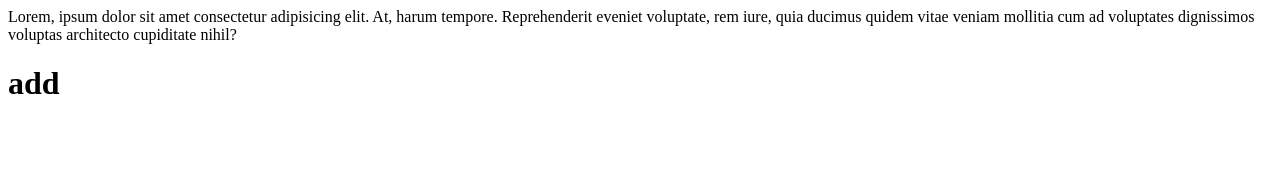
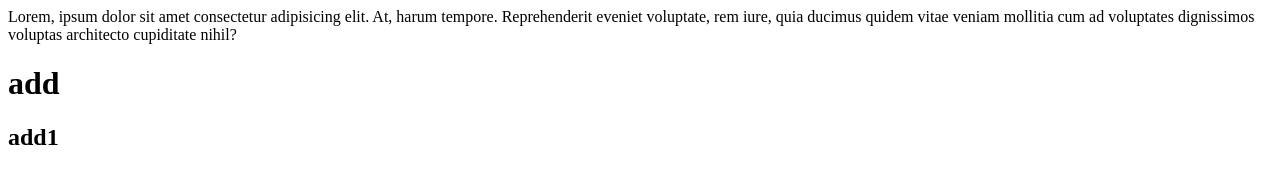
Before and after one commit to rawan873/pproject--x, a plain HTML site: page file.html in a window 1280 px wide. Drawn offline with Linux system fonts and the light colour scheme.

Commit message:
update 3

```diff
--- a/file.html
+++ b/file.html
@@ -8,5 +8,6 @@
 <body>
     Lorem, ipsum dolor sit amet consectetur adipisicing elit. At, harum tempore. Reprehenderit eveniet voluptate, rem iure, quia ducimus quidem vitae veniam mollitia cum ad voluptates dignissimos voluptas architecto cupiditate nihil?
     <h1>add</h1>
+    <h2>add1</h2>
 </body>
 </html>
```
